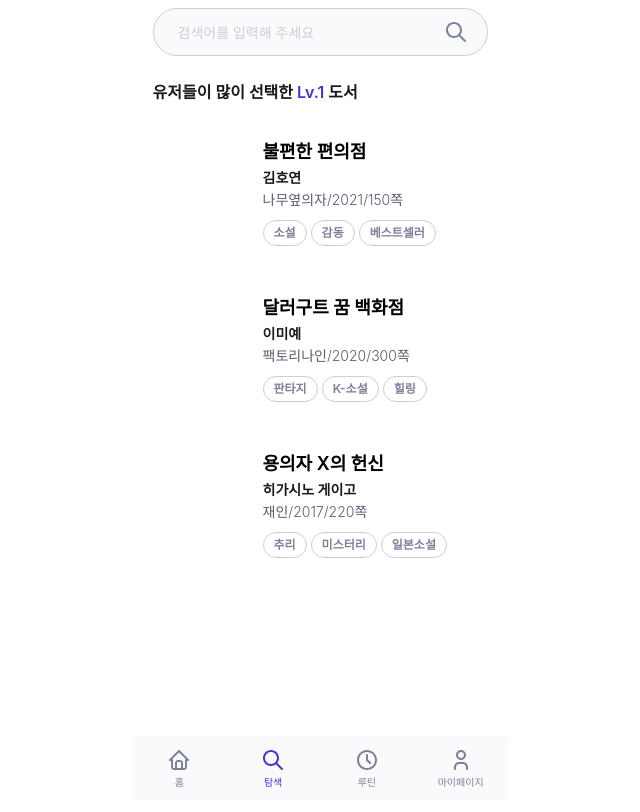
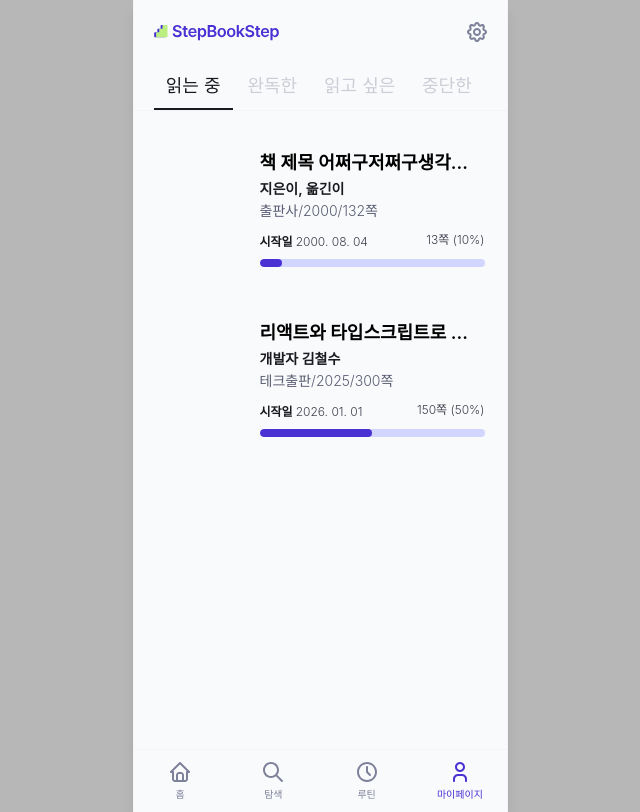
Before and after one commit to Leets-Official/StepBookStep-FE, a React (Vite) app: page / in a window 1280 px wide. Shown: the whole page, without its empty margins (320-960 px from the left). Built offline with nearby package versions, Linux system fonts and the light colour scheme; a web font is replaced by a local one.

Commit message:
ui : 배경색 수정 및 AppBar에서 Title 제거

```diff
--- a/src/App.tsx
+++ b/src/App.tsx
@@ -18,7 +18,7 @@ function App() {
   return (
     <BrowserRouter>
       <Routes>
-        <Route path="/" element={<Search />} />
+        <Route path="/" element={<MyPage />} />
         <Route path="/onboarding/set-profile" element={<SetProfile />} />
         <Route path="/onboarding/level/step-1" element={<OnboardingLevelStep1 />} />
         <Route path="/onboarding/level/step-2" element={<OnboardingLevelStep2 />} />
--- a/src/components/AppBar/AppBar.styles.ts
+++ b/src/components/AppBar/AppBar.styles.ts
@@ -1,7 +1,7 @@
 export const appBarStyles = {
   container: "w-[375px] h-11 py-2.5 bg-gray-50 flex justify-center items-center box-content",
 
-  searchContainer: "w-[375px] h-16 bg-white flex items-center px-[10px] box-border gap-[10px]",
+  searchContainer: "w-[375px] h-16 bg-gray-50 flex items-center px-[10px] box-border gap-[10px]",
 
   innerWrapper: "w-[335px] h-6 flex items-center",
 
--- a/src/components/AppBar/AppBar.tsx
+++ b/src/components/AppBar/AppBar.tsx
@@ -15,7 +15,6 @@ import { useEffect, useRef, useState } from "react";
 
 const AppBar = ({
   mode,
-  title,
   isBookmarked,
   onBackClick,
   onSettingClick,
@@ -92,7 +91,8 @@ const AppBar = ({
             </button>
 
             <div className="flex-1 flex items-center">
-              <span className={appBarStyles.titleText}>{title}</span>
+
+
             </div>
 
             {mode !== "none" && (
--- a/src/pages/MyPage/MyPage.types.ts
+++ b/src/pages/MyPage/MyPage.types.ts
@@ -3,7 +3,7 @@ export type ReadStatus = "READING" | "FINISHED" | "PAUSED" | "BOOKMARKED";
 export interface BookItem {
   userBookId: number;
   bookId: number;
-  title: string;
+  title?: string;
   author: string;
   publisher: string;
   pubDate: string;
--- a/src/pages/Search/Search.styles.ts
+++ b/src/pages/Search/Search.styles.ts
@@ -4,6 +4,7 @@ export const wrapper = `
   items-center
   w-full
   h-screen
+  bg-[#B7B7B7]
 
 `;
 
@@ -13,7 +14,7 @@ export const container = `
   h-full
   max-h-[812px]
 
-  bg-white
+  bg-gray-50
   relative
   flex
   flex-col
@@ -77,7 +78,7 @@ export const subHeader = `
   h-[56px]
   flex
   items-center
-  bg-white
+  bg-gray-50
   sticky
   top-0
   z-10
@@ -116,4 +117,5 @@ export const sectionTitle = `
   leading-[20px]
   tracking-[0%]
   text-gray-900
+
 `;
```
